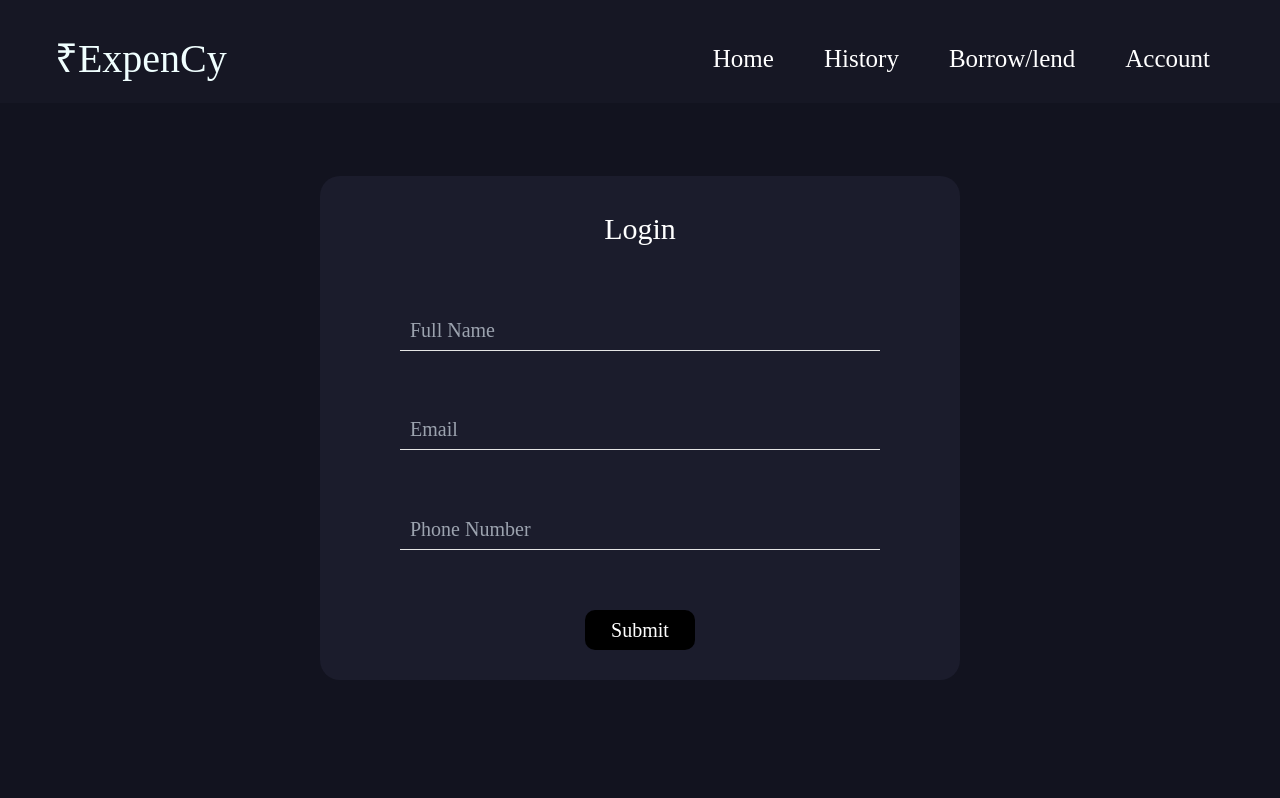
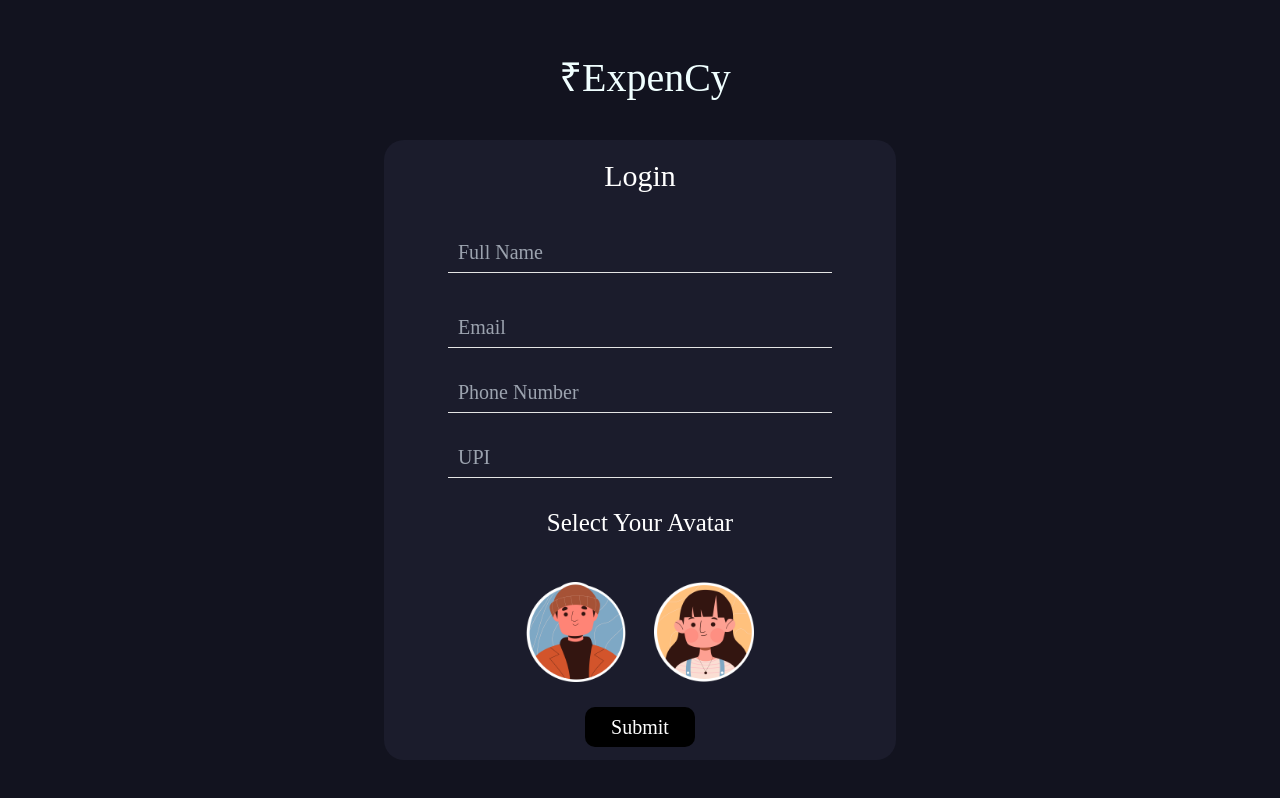
Before and after one commit to amitmishrra/expense-tracker, a React (Create React App) app: page /account in a window 1280 px wide. Built offline with nearby package versions, Linux system fonts and the light colour scheme.

Commit message:
avatars added, login and account page added

```diff
--- a/src/App.js
+++ b/src/App.js
@@ -12,13 +12,13 @@ function App() {
         <HashRouter>
           <Routes>
             <Route path="/"
-              element={<CommonContainer>
-               {
+              element={
+
                 usersData ?
-                <Home/> :
+                <CommonContainer> <Home/>   </CommonContainer> :
                 <Login/>
-               }
-              </CommonContainer>} />
+
+            } />
 
               <Route path="/history"
               element={<CommonContainer>
--- a/src/Pages/Account/buttons.jsx
+++ b/src/Pages/Account/buttons.jsx
@@ -5,7 +5,16 @@ import { FacebookShareButton, FacebookIcon, WhatsappShareButton, WhatsappIcon, T
 
 const shareUrl = 'https://expency.netlify.app/#/'
 
+let usersData = JSON.parse(localStorage.getItem("usersData")) || [{
+    name : "name",
+    mail :"mail",
+    number : "number",
+    UPI : "UPI"
+}];
+
+
 const Buttons = () => {
+
     return (
         <>
             <div className=" text-white flex items-center md:w-[60%] w-[90%] md:px-0 px-5 justify-around ">
@@ -33,9 +42,9 @@ const Buttons = () => {
                 </div>
                 <div className="tooltip">
                     <button className="copy rounded-[10px] md:py-3 py-2 md:px-12 px-8  bg-blue-500 "
-                        onClick={() => navigator.clipboard.writeText(`Example123@upi`)}
+                        onClick={() => navigator.clipboard.writeText(`${usersData[0].UPI}`) }
                     >
-                        <span class="tooltiptext" id="myTooltip">Copy to clipboard</span>
+                        <span className="tooltiptext" id="myTooltip">Copy to clipboard</span>
                         Copy
                     </button>
                 </div>
--- a/src/Pages/BorrowPage/index.jsx
+++ b/src/Pages/BorrowPage/index.jsx
@@ -3,7 +3,7 @@ import './Style.css'
 const Borrow = ()=>{
     return (
     <>
-    <div className="text-white text-center pt-24">
+    <div className="text-white text-center flex justify-center items-center h-screen">
         This is Borrow Page
     </div>
     </>
--- a/src/Pages/History/index.jsx
+++ b/src/Pages/History/index.jsx
@@ -1,6 +1,5 @@
 import React from 'react'
 import "./style.css"
-import { useState } from 'react';
 import Data from './Data';
 import Graph from "../ChartPage/Chart";
 
@@ -25,7 +24,7 @@ export default function History() {
             </div>
 
             {
-                transactions.length == 0 ?
+                transactions.length === 0 ?
                     <>
                         <div className='flex justify-center items-center text-white text-center mt-80 text-[20px] md:text-[30px] '>
                             No Transactions Yet
@@ -35,13 +34,13 @@ export default function History() {
                     <div className='flex flex-col md:flex-row w-full mt- md:mt-24'>
                         <div className="mt-24 md:mt-2 md:p-4 w-[95%] md:w-1/2 m-auto  ">
                             <Graph />
-                            <div className="  md:mt-[57vh] md:w-[50%] w-[100%] md:fixed flex items-center justify-around text-white">
+                            <div className="  md:mt-[57vh] md:w-[50%] w-full mt-8 md:fixed flex items-center justify-around text-white">
                                 <button onClick={clear} className="flexButtons  h-12 w-1/4 bg-red-500">
                                     Clear all
                                 </button>
-                                {/* <button onClick={refresh} className="flexButtons h-12  w-1/4 bg-red-500">
+                                <button onClick={refresh} className="flexButtons h-12  w-1/4 bg-green-500">
                                     Refresh
-                                </button> */}
+                                </button>
                             </div>
                         </div>
                         <div className='w-[90%] md:w-1/2 m-auto mt-4   z-[-1]'>
--- a/src/Pages/HomePage/index.jsx
+++ b/src/Pages/HomePage/index.jsx
@@ -3,7 +3,7 @@ import { useEffect, useState } from "react";
 
 
 let transactions = JSON.parse(localStorage.getItem("transactions")) || [];
-let usersData = JSON.parse(localStorage.getItem("usersData"));
+// let usersData = JSON.parse(localStorage.getItem("usersData"));
 let chartData = JSON.parse(localStorage.getItem("chartData"))|| {
     amount : [],
     time : []
@@ -20,7 +20,6 @@ const Home = () => {
 
     const credit = () => {
         setCurrentBalance(currentBalance + inputBalance);
-        window.location.reload(false);
         setInput('')
         var date = new Date();
         transactions.unshift({
@@ -29,13 +28,12 @@ const Home = () => {
             time : `${date}`
         });
 
-        chartData.amount.push(inputBalance);
+        chartData.amount.push(currentBalance + inputBalance);
         chartData.time.push(`${date.toString().slice(15, 21)}`)
     }
 
     const debit = () => {
         setCurrentBalance(currentBalance - inputBalance);
-        window.location.reload(false);
         setInput('')
         var date = new Date();
         transactions.unshift({
@@ -44,7 +42,8 @@ const Home = () => {
             time : `${date}`
         });
 
-
+        chartData.amount.push(currentBalance - inputBalance);
+        chartData.time.push(`${date.toString().slice(15, 21)}`)
     }
 
     const reset = () => {
@@ -52,10 +51,6 @@ const Home = () => {
     }
 
     useEffect(() => {
-        var date = new Date();
-        chartData.amount.push(currentBalance);
-        chartData.time.push(`${date.toString().slice(15, 21)}`)
-
         localStorage.setItem('currentBalance', currentBalance);
         localStorage.setItem("transactions", JSON.stringify(transactions));
         localStorage.setItem("chartData", JSON.stringify(chartData));
@@ -86,11 +81,11 @@ const Home = () => {
 
                     <div className="buttons w-full">
                         <div className="actionButton flex justify-evenly w-full">
-                            <button onClick={credit} disabled={inputBalance ? false : true} className="actionButtons w-1/4 bg-green-500">
+                            <button onClick={credit} disabled={input ? false : true} className="actionButtons w-1/4 bg-green-500">
                                 Credit
                             </button>
 
-                            <button onClick={debit} disabled={inputBalance ? false : true} className="actionButtons w-1/4 bg-red-500">
+                            <button onClick={debit} disabled={input ? false : true} className="actionButtons w-1/4 bg-red-500">
                                 Debit
                             </button>
                         </div>
--- a/src/Pages/LoginPage/index.jsx
+++ b/src/Pages/LoginPage/index.jsx
@@ -1,66 +1,115 @@
 import './Style.css'
-import { useEffect, useState } from "react";
-import { NavLink } from 'react-router-dom';
+import {useState } from "react";
+
 
 let usersData = JSON.parse(localStorage.getItem("usersData")) || [];
 
-const Login = ()=>{
+const Login = () => {
     const [name, setName] = useState();
     const [mail, setMail] = useState();
     const [number, setNumber] = useState();
+    const [UPI, setUPI] = useState();
+    const [avatar, setAvatar] = useState();
+    const [avatarPath, setAvatarPath] = useState()
 
-    const handleNameChange = (event)=>{
+    const handleNameChange = (event) => {
         setName(event.target.value)
     }
-    const handleMailChange = (event)=>{
+    const handleMailChange = (event) => {
         setMail(event.target.value)
     }
 
-    const handleNumberChange = (event)=>{
+    const handleNumberChange = (event) => {
         setNumber(event.target.value)
     }
 
-    const submit = ()=>{
+    const handleUPIChange = (event) => {
+        setUPI(event.target.value)
+    }
+
+    const submit = () => {
         usersData.unshift({
-            name : name,
-            mail :mail,
-            number : number
+            name: name,
+            mail: mail,
+            number: number,
+            UPI: UPI,
+            avatar : avatarPath
         });
         localStorage.setItem("usersData", JSON.stringify(usersData));
 
-        setTimeout(()=>{
+        setTimeout(() => {
             window.location.reload()
-        },100)
+        }, 100)
     }
 
-    useEffect(()=>{
-        console.log(usersData)
-    },[usersData]);
+    const imageStyle = {
+        borderRadius: "50%",
+        padding: "5px",
+        borderWidth: "3px",
+        borderColor: "white"
+    }
 
+    const selectFemale = () => {
+        setAvatar("female");
+        setAvatarPath("./assets/woman.png")
+    }
+
+    const selectMale = () => {
+        setAvatar("male")
+        setAvatarPath("./assets/man.png")
+    }
 
     return (
         <>
-    <div className=" pt-44  m-auto h-[85vh] flex flex-col justify-center items-center font-class">
-        <form className="loginContainer w-[85%] md:w-1/2 bg-orange-700 h-[65vh] rounded-[20px] flex flex-col justify-around items-center font-class">
+            <div className=" pt-12  m-auto h-[95vh] flex flex-col justify-center items-center font-class">
+            <div className="logo mb-8">
+                ₹ExpenCy
+                </div>
+
+                <form className="loginContainer w-[85%] md:w-[40%] bg-orange-700 h-[85vh] rounded-[20px] flex flex-col justify-around items-center font-class">
                     <div className=" text-[25px] md:text-[30px] text-white ">
                         Login
                     </div>
 
-            <div className="w-full flex justify-center items-center">
-                <input type="text" onChange={handleNameChange} required placeholder='Full Name' className='loginInputs'/>
+                    <div className="w-full my-[10px] flex justify-center items-center">
+                        <input type="text" onChange={handleNameChange} required placeholder='Full Name' className='loginInputs' />
                     </div>
 
-            <div className="w-full flex justify-center items-center">
-            <input type="mail" onChange={handleMailChange} required placeholder='Email' className='loginInputs'/>
+                    <div className="w-full   flex justify-center items-center">
+                        <input type="mail" onChange={handleMailChange} required placeholder='Email' className='loginInputs' />
                     </div>
 
-            <div className="w-full flex justify-center items-center">
-            <input type="tel" onChange={handleNumberChange} required placeholder='Phone Number' className='loginInputs'/>
+                    <div className="w-full   flex justify-center items-center">
+                        <input type="tel" onChange={handleNumberChange} required placeholder='Phone Number' className='loginInputs' />
                     </div>
 
-            <div className="">
+                    <div className="w-full   flex justify-center items-center">
+                        <input type="mail" onChange={handleUPIChange} required placeholder='UPI' className='loginInputs' />
+                    </div>
 
-               <button type={"submit"} disabled={name && number && mail ? false : true} onClick={submit} className='submitButton p-1 '>Submit</button>
+
+
+                        <div className='  text-center text-white text-[20px] md:text-[25px]'>
+                            Select Your Avatar
+                        </div>
+
+                        <div className='flex mt-4 w-3/4 md:w-1/2 items-center justify-around'>
+                            <div onClick={selectMale} style={avatar === "male" ? imageStyle : null} >
+                                <img className='md:w-[100px] w-[80px]' src="./assets/man.png" alt="" />
+                            </div>
+
+                            <div style={avatar === "female" ? imageStyle : null} onClick={selectFemale} >
+                                <img className='md:w-[100px] w-[80px]' src="./assets/woman.png" alt="" />
+                            </div>
+
+                        </div>
+
+
+
+
+                    <div className="  ">
+
+                        <button type={"submit"} disabled={name && number && mail && avatar && UPI ? false : true} onClick={submit} className='submitButton p-1 '>Submit</button>
 
                     </div>
 
```
Also changed, not shown: src/Pages/Account/index.jsx (+34 -21 lines), public/assets/man.png (added), public/assets/woman.png (added). Lines whose indentation alone changed are shown as unchanged.
